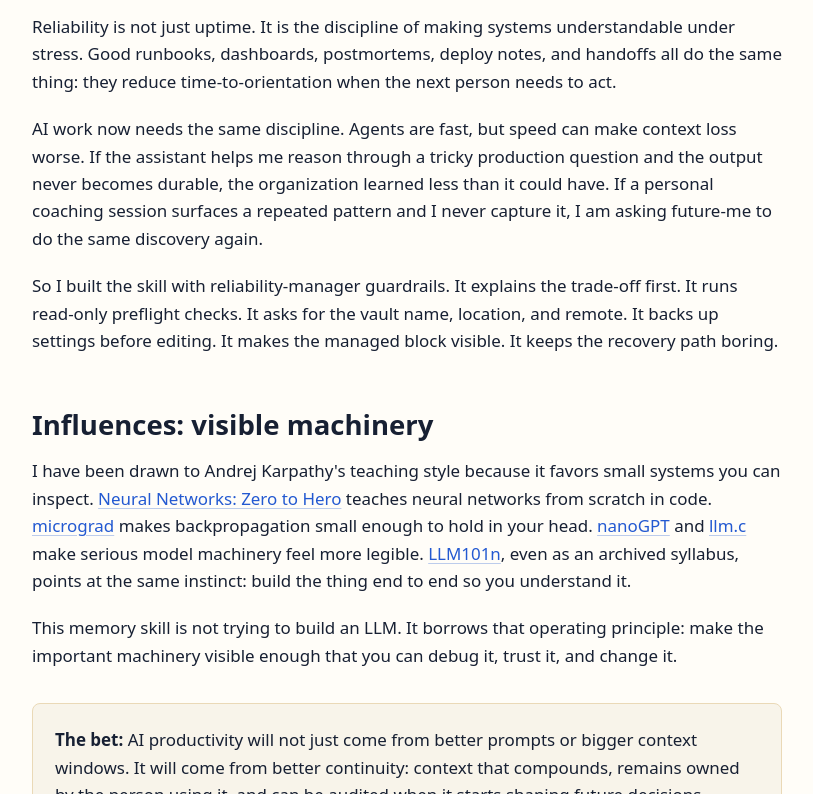
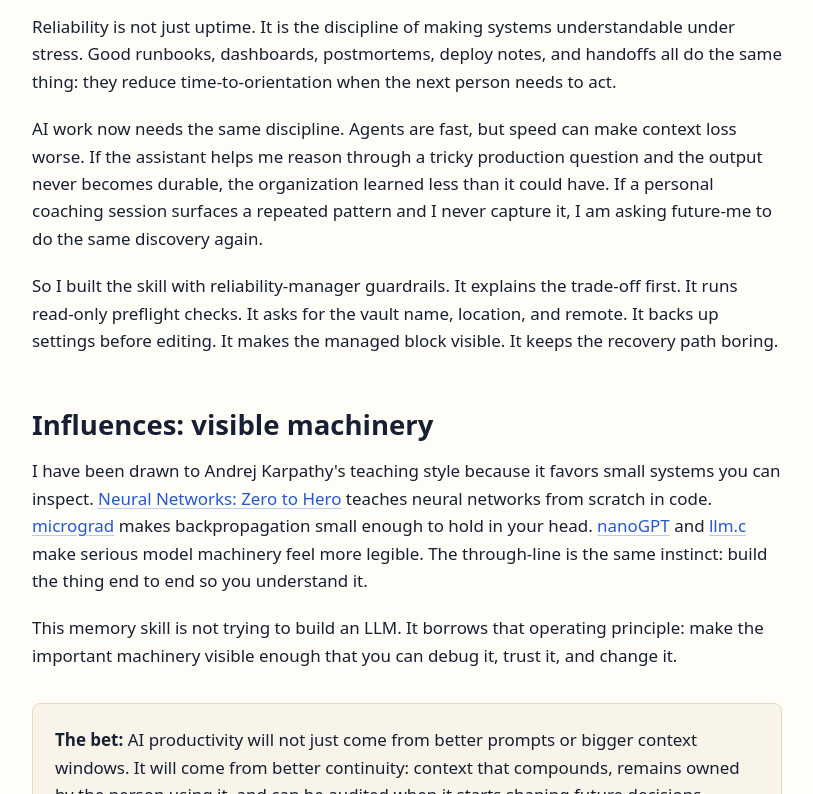
Before and after one commit to anjaleeDS/claude-plugins-adam, a plain HTML site: page docs/index.html in a window 1280 px wide. Shown: the part 2878-3672 px from the top of the page, without its empty margins (40-853 px from the left). Drawn offline with Linux system fonts and the light colour scheme.

Commit message:
Remove archived LLM101n link from blog

```diff
--- a/docs/index.html
+++ b/docs/index.html
@@ -404,7 +404,7 @@
         <p>So I built the skill with reliability-manager guardrails. It explains the trade-off first. It runs read-only preflight checks. It asks for the vault name, location, and remote. It backs up settings before editing. It makes the managed block visible. It keeps the recovery path boring.</p>
 
         <h2>Influences: visible machinery</h2>
-        <p>I have been drawn to Andrej Karpathy's teaching style because it favors small systems you can inspect. <a href="https://karpathy.ai/zero-to-hero.html">Neural Networks: Zero to Hero</a> teaches neural networks from scratch in code. <a href="https://github.com/karpathy/micrograd">micrograd</a> makes backpropagation small enough to hold in your head. <a href="https://github.com/karpathy/nanoGPT">nanoGPT</a> and <a href="https://github.com/karpathy/llm.c">llm.c</a> make serious model machinery feel more legible. <a href="https://github.com/karpathy/LLM101n">LLM101n</a>, even as an archived syllabus, points at the same instinct: build the thing end to end so you understand it.</p>
+        <p>I have been drawn to Andrej Karpathy's teaching style because it favors small systems you can inspect. <a href="https://karpathy.ai/zero-to-hero.html">Neural Networks: Zero to Hero</a> teaches neural networks from scratch in code. <a href="https://github.com/karpathy/micrograd">micrograd</a> makes backpropagation small enough to hold in your head. <a href="https://github.com/karpathy/nanoGPT">nanoGPT</a> and <a href="https://github.com/karpathy/llm.c">llm.c</a> make serious model machinery feel more legible. The through-line is the same instinct: build the thing end to end so you understand it.</p>
 
         <p>This memory skill is not trying to build an LLM. It borrows that operating principle: make the important machinery visible enough that you can debug it, trust it, and change it.</p>
 
@@ -441,7 +441,6 @@
             <a href="https://github.com/karpathy/micrograd">micrograd</a>
             <a href="https://github.com/karpathy/nanoGPT">nanoGPT</a>
             <a href="https://github.com/karpathy/llm.c">llm.c</a>
-            <a href="https://github.com/karpathy/LLM101n">LLM101n</a>
           </div>
         </section>
 
```
